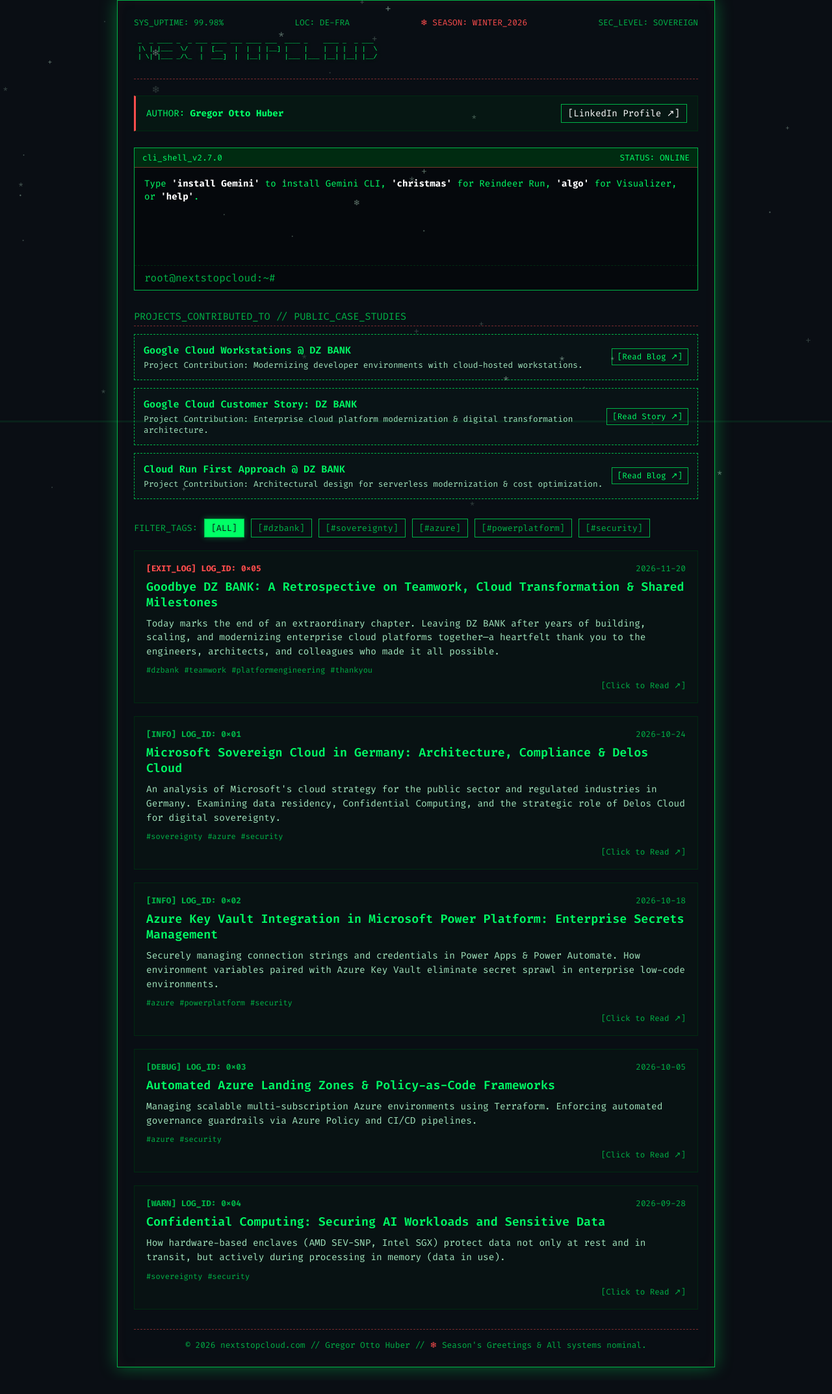
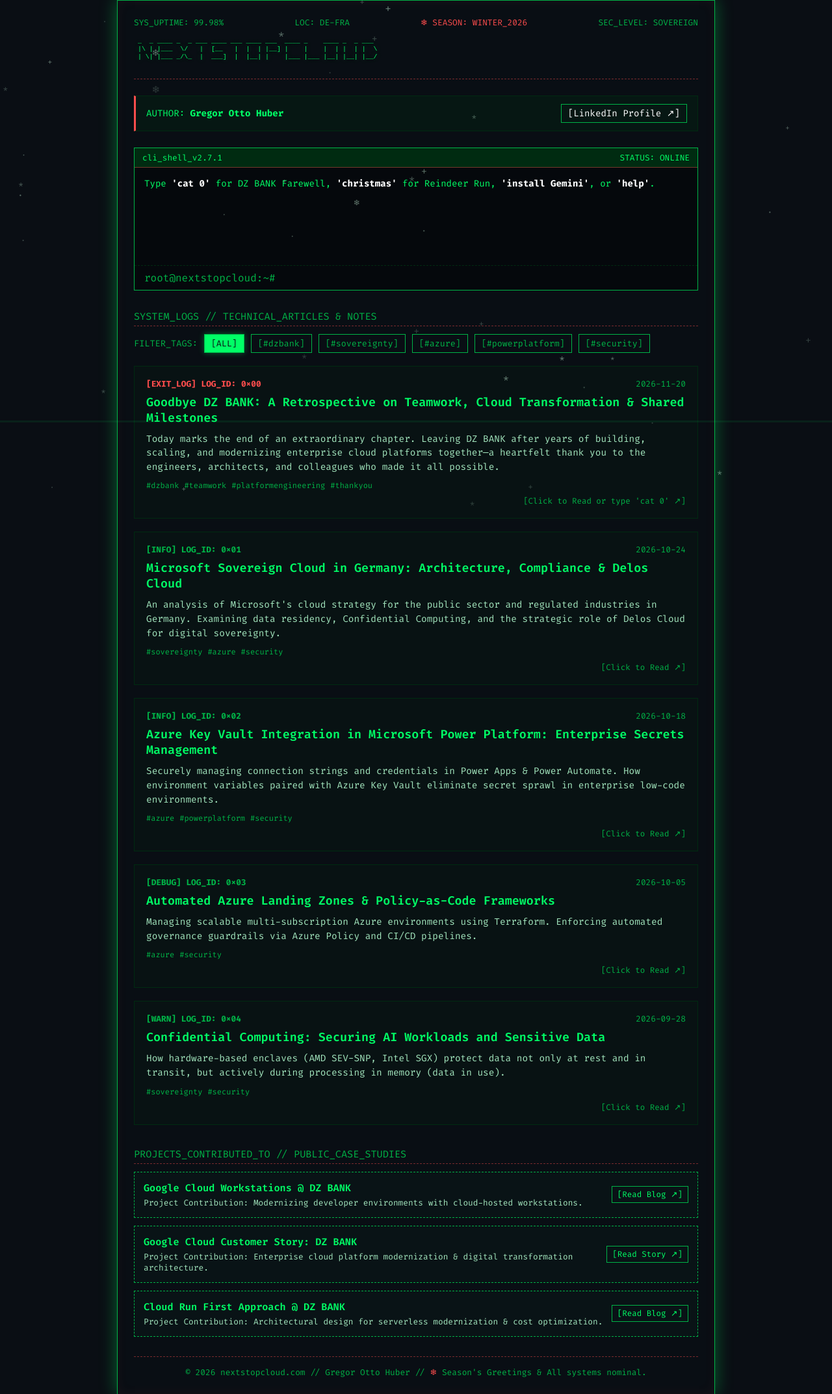
Before and after one commit to gregorottohuber/nextstopcloud, a plain HTML site: page index.html in a window 1280 px wide. Shown: the part 20-2165 px from the top of the page at 65% size. Before the commit the page ends 2144 px from the top, so only its background shows below. Drawn offline with Linux system fonts and the light colour scheme.

Commit message:
Move own blog posts above case studies and map DZ BANK farewell post to cat 0

```diff
--- a/index.html
+++ b/index.html
@@ -144,7 +144,7 @@
             background-color: var(--term-green); color: var(--bg-color);
             box-shadow: 0 0 10px var(--term-green-glow);
         }
-        .posts-grid { display: flex; flex-direction: column; gap: 20px; margin-bottom: 30px; }
+        .posts-grid { display: flex; flex-direction: column; gap: 20px; margin-bottom: 35px; }
         .post-card {
             border: 1px solid var(--term-dark-green); padding: 18px;
             background-color: rgba(0, 43, 17, 0.15); cursor: pointer;
@@ -229,29 +229,13 @@
 
         <!-- 1. Interactive Terminal Shell -->
         <section class="interactive-terminal">
-            <div class="terminal-bar"><span class="terminal-title" id="shell-title">cli_shell_v2.7.0</span><span id="shell-status">STATUS: ONLINE</span></div>
-            <div class="terminal-body" id="cli-output"><p>Type <span class="highlight">'install Gemini'</span> to install Gemini CLI, <span class="highlight">'christmas'</span> for Reindeer Run, <span class="highlight">'algo'</span> for Visualizer, or <span class="highlight">'help'</span>.</p></div>
+            <div class="terminal-bar"><span class="terminal-title" id="shell-title">cli_shell_v2.7.1</span><span id="shell-status">STATUS: ONLINE</span></div>
+            <div class="terminal-body" id="cli-output"><p>Type <span class="highlight">'cat 0'</span> for DZ BANK Farewell, <span class="highlight">'christmas'</span> for Reindeer Run, <span class="highlight">'install Gemini'</span>, or <span class="highlight">'help'</span>.</p></div>
             <div class="cli-input-line"><span class="prompt" id="cli-prompt">root@nextstopcloud:~#</span><input type="text" id="cli-input" autofocus autocomplete="off" spellcheck="false"></div>
         </section>
 
-        <!-- 2. Case Studies / Projects Section -->
-        <section class="case-studies-container">
-            <div class="section-title">PROJECTS_CONTRIBUTED_TO // PUBLIC_CASE_STUDIES</div>
-            <div class="case-study-card">
-                <div class="case-study-info"><div class="case-study-title">Google Cloud Workstations @ DZ BANK</div><div class="case-study-desc">Project Contribution: Modernizing developer environments with cloud-hosted workstations.</div></div>
-                <a href="https://cloud.google.com/blog/products/application-modernization/dz-bank-improves-developer-productivity-with-cloud-workstations?hl=en" target="_blank" class="ext-link-btn">[Read Blog ↗]</a>
-            </div>
-            <div class="case-study-card">
-                <div class="case-study-info"><div class="case-study-title">Google Cloud Customer Story: DZ BANK</div><div class="case-study-desc">Project Contribution: Enterprise cloud platform modernization & digital transformation architecture.</div></div>
-                <a href="https://cloud.google.com/customers/dzbank?hl=de" target="_blank" class="ext-link-btn">[Read Story ↗]</a>
-            </div>
-            <div class="case-study-card">
-                <div class="case-study-info"><div class="case-study-title">Cloud Run First Approach @ DZ BANK</div><div class="case-study-desc">Project Contribution: Architectural design for serverless modernization & cost optimization.</div></div>
-                <a href="https://cloud.google.com/blog/products/serverless/how-dz-bank-uses-a-cloud-run-first-approach-to-unlock-big-savings?hl=en" target="_blank" class="ext-link-btn">[Read Blog ↗]</a>
-            </div>
-        </section>
-
-        <!-- 3. Filter Navigation & Article List -->
+        <!-- 2. Own Blog Posts & Filter Navigation -->
+        <div class="section-title">SYSTEM_LOGS // TECHNICAL_ARTICLES &amp; NOTES</div>
         <nav class="tag-filter">
             <span class="filter-label">FILTER_TAGS:</span>
             <button class="tag-btn active" data-tag="all">[ALL]</button>
@@ -264,11 +248,11 @@
 
         <main class="posts-grid" id="posts-container">
             <article class="post-card" data-post-id="goodbye-dzbank" data-tags="dzbank">
-                <div class="post-meta"><span class="log-level" style="color: var(--xmas-red);">[EXIT_LOG] LOG_ID: 0x05</span><span class="post-date">2026-11-20</span></div>
+                <div class="post-meta"><span class="log-level" style="color: var(--xmas-red);">[EXIT_LOG] LOG_ID: 0x00</span><span class="post-date">2026-11-20</span></div>
                 <h2 class="post-title">Goodbye DZ BANK: A Retrospective on Teamwork, Cloud Transformation &amp; Shared Milestones</h2>
                 <p class="post-excerpt">Today marks the end of an extraordinary chapter. Leaving DZ BANK after years of building, scaling, and modernizing enterprise cloud platforms together—a heartfelt thank you to the engineers, architects, and colleagues who made it all possible.</p>
                 <div class="post-tags"><span class="tag">#dzbank</span> <span class="tag">#teamwork</span> <span class="tag">#platformengineering</span> <span class="tag">#thankyou</span></div>
-                <div class="click-hint">[Click to Read ↗]</div>
+                <div class="click-hint">[Click to Read or type 'cat 0' ↗]</div>
             </article>
             <article class="post-card" data-post-id="sovereign-cloud" data-tags="sovereignty azure security">
                 <div class="post-meta"><span class="log-level">[INFO] LOG_ID: 0x01</span><span class="post-date">2026-10-24</span></div>
@@ -300,6 +284,23 @@
             </article>
         </main>
 
+        <!-- 3. Case Studies / Google Cloud Projects Section -->
+        <section class="case-studies-container">
+            <div class="section-title">PROJECTS_CONTRIBUTED_TO // PUBLIC_CASE_STUDIES</div>
+            <div class="case-study-card">
+                <div class="case-study-info"><div class="case-study-title">Google Cloud Workstations @ DZ BANK</div><div class="case-study-desc">Project Contribution: Modernizing developer environments with cloud-hosted workstations.</div></div>
+                <a href="https://cloud.google.com/blog/products/application-modernization/dz-bank-improves-developer-productivity-with-cloud-workstations?hl=en" target="_blank" class="ext-link-btn">[Read Blog ↗]</a>
+            </div>
+            <div class="case-study-card">
+                <div class="case-study-info"><div class="case-study-title">Google Cloud Customer Story: DZ BANK</div><div class="case-study-desc">Project Contribution: Enterprise cloud platform modernization &amp; digital transformation architecture.</div></div>
+                <a href="https://cloud.google.com/customers/dzbank?hl=de" target="_blank" class="ext-link-btn">[Read Story ↗]</a>
+            </div>
+            <div class="case-study-card">
+                <div class="case-study-info"><div class="case-study-title">Cloud Run First Approach @ DZ BANK</div><div class="case-study-desc">Project Contribution: Architectural design for serverless modernization &amp; cost optimization.</div></div>
+                <a href="https://cloud.google.com/blog/products/serverless/how-dz-bank-uses-a-cloud-run-first-approach-to-unlock-big-savings?hl=en" target="_blank" class="ext-link-btn">[Read Blog ↗]</a>
+            </div>
+        </section>
+
         <footer class="terminal-footer"><p>&copy; 2026 nextstopcloud.com // Gregor Otto Huber // <span class="xmas-badge">❄</span> Season's Greetings &amp; All systems nominal.</p></footer>
     </div>
 
@@ -1265,8 +1266,8 @@ Connection closed. See you on the next stop.</pre>
             let isBusy = false;
 
             const commands = {
-                help: "Available commands:<br>- <span class='highlight'>christmas</span> (or <span class='highlight'>dzbank</span>): Play Rudolph Runner (FRA Westend Edition) ❄<br>- <span class='highlight'>install Gemini</span>: Install Gemini CLI<br>- <span class='highlight'>gemini</span> (or <span class='highlight'>npx @google/gemini-cli</span>): Launch Gemini CLI agent<br>- <span class='highlight'>algo</span>: Open Algorithm Visualizer (Hotkeys: 1, 2, 3)<br>- <span class='highlight'>terraform plan</span> (or <span class='highlight'>tf</span>): Run IaC check<br>- <span class='highlight'>istio</span>: Run Istio mTLS demo<br>- <span class='highlight'>kubectl get pods</span>: Show running Pods<br>- <span class='highlight'>ls</span>: List all posts<br>- <span class='highlight'>cat 1</span> .. <span class='highlight'>cat 5</span>: Read article (<span class='highlight'>cat 5</span>: Goodbye DZ BANK)<br>- <span class='highlight'>snow</span>: Toggle snowfall effect<br>- <span class='highlight'>linkedin</span>: Open LinkedIn<br>- <span class='highlight'>clear</span>: Clear terminal",
-                ls: "0x05: Goodbye DZ BANK Retrospective (cat 5)<br>0x01: Sovereign Cloud (cat 1)<br>0x02: Key Vault Power Platform (cat 2)<br>0x03: Landing Zones (cat 3)<br>0x04: Confidential Computing (cat 4)",
+                help: "Available commands:<br>- <span class='highlight'>cat 0</span>: Read Goodbye DZ BANK Farewell Post<br>- <span class='highlight'>cat 1</span> .. <span class='highlight'>cat 4</span>: Read technical articles<br>- <span class='highlight'>christmas</span> (or <span class='highlight'>dzbank</span>): Play Rudolph Runner (FRA Westend Edition) ❄<br>- <span class='highlight'>install Gemini</span>: Install Gemini CLI<br>- <span class='highlight'>gemini</span> (or <span class='highlight'>npx @google/gemini-cli</span>): Launch Gemini CLI agent<br>- <span class='highlight'>algo</span>: Open Algorithm Visualizer (Hotkeys: 1, 2, 3)<br>- <span class='highlight'>terraform plan</span> (or <span class='highlight'>tf</span>): Run IaC check<br>- <span class='highlight'>istio</span>: Run Istio mTLS demo<br>- <span class='highlight'>kubectl get pods</span>: Show running Pods<br>- <span class='highlight'>ls</span>: List all posts<br>- <span class='highlight'>snow</span>: Toggle snowfall effect<br>- <span class='highlight'>linkedin</span>: Open LinkedIn<br>- <span class='highlight'>clear</span>: Clear terminal",
+                ls: "0x00: Goodbye DZ BANK Retrospective (cat 0)<br>0x01: Sovereign Cloud (cat 1)<br>0x02: Key Vault Power Platform (cat 2)<br>0x03: Landing Zones (cat 3)<br>0x04: Confidential Computing (cat 4)",
                 linkedin: "Redirecting to https://www.linkedin.com/in/gregor-otto-huber ..."
             };
 
@@ -1334,7 +1335,7 @@ Connection closed. See you on the next stop.</pre>
                 geminiMode = false;
                 cliPrompt.textContent = "root@nextstopcloud:~#";
                 cliPrompt.className = "prompt";
-                shellTitle.textContent = "cli_shell_v2.7.0";
+                shellTitle.textContent = "cli_shell_v2.7.1";
                 shellStatus.textContent = "STATUS: ONLINE";
                 shellStatus.style.color = "";
                 appendOutput("Session closed. Returned to standard bash shell.");
@@ -1374,7 +1375,7 @@ Connection closed. See you on the next stop.</pre>
 
                     let reply = "";
                     if (lower.includes("dz") || lower.includes("bank") || lower.includes("goodbye")) {
-                        reply = "Gregor closed his chapter at DZ BANK on 2026-11-20 after years of joint cloud modernization, Google Cloud Workstations, Cloud Run, and Azure Landing Zones. Read the full retrospective via <span class='highlight'>cat 5</span>!";
+                        reply = "Gregor closed his chapter at DZ BANK on 2026-11-20 after years of joint cloud modernization, Google Cloud Workstations, Cloud Run, and Azure Landing Zones. Read the full retrospective via <span class='highlight'>cat 0</span>!";
                     } else if (lower.includes("sovereign") || lower.includes("delos") || lower.includes("bsi")) {
                         reply = "Sovereign Cloud architectures in Germany combine regional data residency (e.g., Germany West Central), Customer-Managed Keys (CMK/DKE), and hardware-level Confidential Computing (AMD SEV-SNP) to meet strict BSI IT-Grundschutz standards. Check <span class='highlight'>cat 1</span> for the full deep-dive.";
                     } else if (lower.includes("azure") || lower.includes("landing zone") || lower.includes("terraform")) {
@@ -1534,7 +1535,7 @@ Connection closed. See you on the next stop.</pre>
                         appendOutput("Mock Terminal supports: <span class='highlight'>kubectl get pods</span> (flags: <span class='highlight'>-A</span>, <span class='highlight'>--all-namespaces</span>, <span class='highlight'>-o wide</span>).");
                     } else if (lowerInput.startsWith("cat ")) {
                         const num = lowerInput.split(" ")[1];
-                        const map = {"1":"sovereign-cloud", "2":"keyvault-powerplatform", "3":"landing-zones", "4":"confidential-computing", "5":"goodbye-dzbank"};
+                        const map = {"0":"goodbye-dzbank", "1":"sovereign-cloud", "2":"keyvault-powerplatform", "3":"landing-zones", "4":"confidential-computing"};
                         if(map[num]) { openArticle(map[num]); appendOutput(`Opening article 0x0${num} ...`); }
                         else { appendOutput("Article not found."); }
                     } else if (lowerInput === "linkedin") {
@@ -1545,7 +1546,7 @@ Connection closed. See you on the next stop.</pre>
                     } else if (commands[lowerInput]) {
                         appendOutput(commands[lowerInput]);
                     } else {
-                        appendOutput(`Command not found: <span class="highlight">${input}</span>. Type 'help', 'christmas', 'cat 5', 'install Gemini', or 'algo'.`);
+                        appendOutput(`Command not found: <span class="highlight">${input}</span>. Type 'help', 'cat 0', 'christmas', 'install Gemini', or 'algo'.`);
                     }
                 }
             });
```
